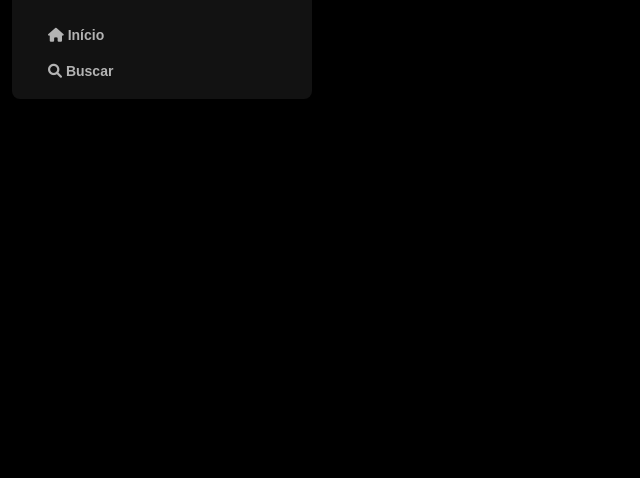
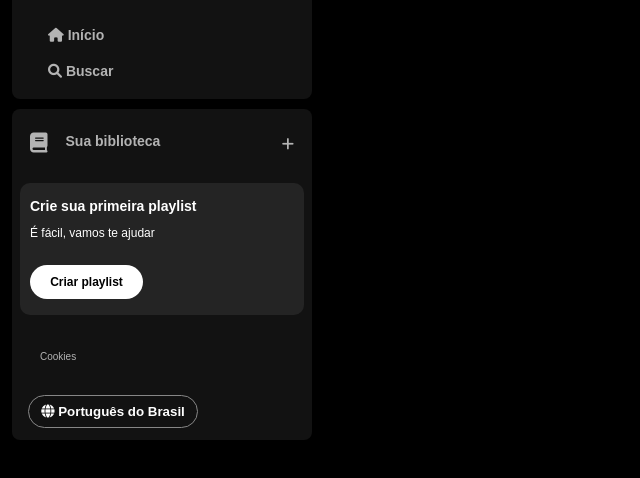
Before and after one commit to manuflorenca/Clone-do-Spotify, a plain HTML site: page index.html in a window 1280 px wide. Shown: the part 74-552 px from the top of the page, without its empty margins (0-640 px from the left). Drawn offline with Linux system fonts and the light colour scheme.

Commit message:
Segunda aula da imersão

```diff
--- a/index.html
+++ b/index.html
@@ -16,7 +16,6 @@
                     <img src="./assets/icons/logo-spotify.png" alt="Logo do Spotify">
                 </a>
             </div>
-            <div>
                 <ul>
                      <li>
                         <a href="">
@@ -31,8 +30,34 @@
                         </a>
                      </li>
                 </ul>
+        </nav>
+        <div class="library">
+            <div class="library_content">
+                <button class="library_button">
+                    <span class="fa fas fa-book"></span>
+                    <span>Sua biblioteca</span>
+                </button>
+                <span class="fa fa-plus"></span>
             </div>
-        </nav>
+            <section class="section-playlist">
+                <div class="section-playlist_content">
+                    <span class="text title">Crie sua primeira playlist</span>
+                    <span class="text subtitle">É fácil, vamos te ajudar</span>
+                    <button class="section-playlist_button">
+                        <span>Criar playlist</span>
+                    </button>
+                </div>
+            </section>
+            <div class="cookies">
+                <a href="">Cookies</a>
+            </div>
+            <div class="languages">
+                <button class="languages_button">
+                    <span class="fa fa-globe"></span>
+                    <span>Português do Brasil</span>
+                </button>
+            </div>
+        </div>
     </div>
 </body>
 </html>
--- a/style.css
+++ b/style.css
@@ -48,3 +48,127 @@
     text-decoration: none;
     font-family: "DM Snas",sans-serif;
 }
+
+.library {
+    background-color: #121212;
+    border-radius: 8px;
+    display: flex;
+    justify-content: space-between;
+    flex-direction: column;
+    padding: 4px 8px;
+    color: #b3b3b3;
+    font-weight: 600;
+    font-size: 14px;
+    margin-top: 10px;
+}
+
+.library .library_content {
+    display: flex;
+    justify-content: space-between;
+}
+
+.library .library_button {
+    margin-right: 10px;
+    color: #b3b3b3;
+    background-color: transparent;
+    border: 0px;
+    font-size: 14px;
+    font-weight: 700;
+    font-family: "DM Snas",sans-serif;
+    text-align: center;
+    text-decoration: none;
+    text-transform: none;
+    padding: 20px 10px;
+    display: flex;
+}
+
+.library .library_button .fa {
+    font-size: 20px;
+    margin-right: 10px;
+    font-weight: 300px;
+    padding-right: 8px;
+}
+
+.library .library_content .fa-plus{
+    margin: 24px 10px;
+}
+
+.section-playlist {
+    display: flex;
+    align-items: flex-start;
+    justify-content: space-between;
+    background-color: #242424;
+    gap: 20px;
+    color: #b3b3b3;
+    font-weight: 600;
+    font-size: 14px;
+    margin: 8px 0px;
+    padding: 16px 10px;
+    border-radius: 10px;
+}
+
+.section-playlist .section-playlist_content{
+    display: flex;
+    flex-direction: column;
+}
+
+.section-playlist .section-playlist_content .text {
+    padding-bottom: 14px;
+    color: #fff;
+    font-family: "DM Snas",sans-serif;
+}
+
+.section-playlist .section-playlist_content .title{
+    font-weight: 700;
+}
+
+.section-playlist .section-playlist_content .subtitle{
+    font-weight: 500;
+    font-size: 12px
+}
+
+.section-playlist .section-playlist_button{
+    display: flex;
+    justify-content: center;
+    background-color: #fff;
+    color: #000;
+    border-radius: 20px;
+    font-size: 12px;
+    font-weight: 700;
+    font-family: "DM Snas",sans-serif;
+    text-transform: none;
+    text-transform: none;
+    padding: 10px;
+    border: 0px;
+    width: 113px;
+    margin-top: 12px ;
+}
+
+.sidebar .cookies{
+    margin: 25px 20px;
+    font-family: "DM Snas",sans-serif;
+}
+
+.sidebar .cookies a {
+    color: #b3b3b3;
+    font-weight: 500;
+    font-size: 10px;
+    text-decoration: none;
+}
+
+.sidebar .cookies a:hover{
+    text-decoration: underline;
+}
+
+.languages .languages_button{
+    background-color: transparent;
+    border: 1px solid #878787;
+    cursor: pointer;
+    align-items: center;
+    font-weight: bold;
+    width: 170px;
+    padding: 8px;
+    margin: 8px;
+    color: #fff;
+    border-radius: 20px;
+}
```
